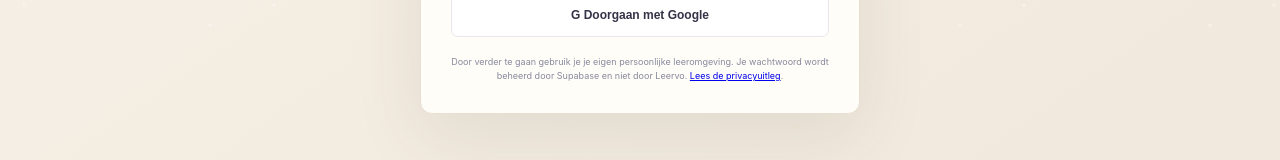
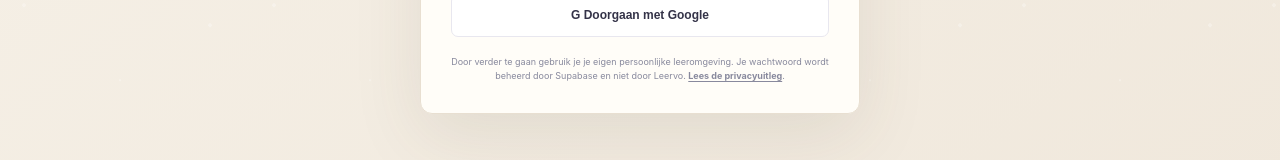
Before and after one commit to koen2-nl/leerkompas, a React (Vite) app: page / in a window 1280 px wide. Shown: the part 590-750 px from the top of the page. Built offline with nearby package versions, Linux system fonts and the light colour scheme; no server answers.

Commit message:
Style privacy link on sign-in screen

```diff
--- a/src/privacy-page.css
+++ b/src/privacy-page.css
@@ -17,3 +17,6 @@
 .privacy-legal-note p{font-size:10px;line-height:1.65;color:#667067;margin:7px 0 0}
 .privacy-updated{margin:18px 0 0;color:#8a928b;font-size:9px}
 @media(max-width:520px){.privacy-page{padding:14px 10px 32px}.privacy-page-card{padding:20px 16px}.privacy-section{grid-template-columns:30px minmax(0,1fr);gap:10px}.privacy-section-icon{width:30px;height:30px}.privacy-section h2{font-size:14px}}
+
+.auth-privacy-link{color:inherit;text-decoration:underline;text-underline-offset:2px;font-weight:650}
+.auth-privacy-link:focus-visible{outline:2px solid currentColor;outline-offset:3px;border-radius:2px}
```
